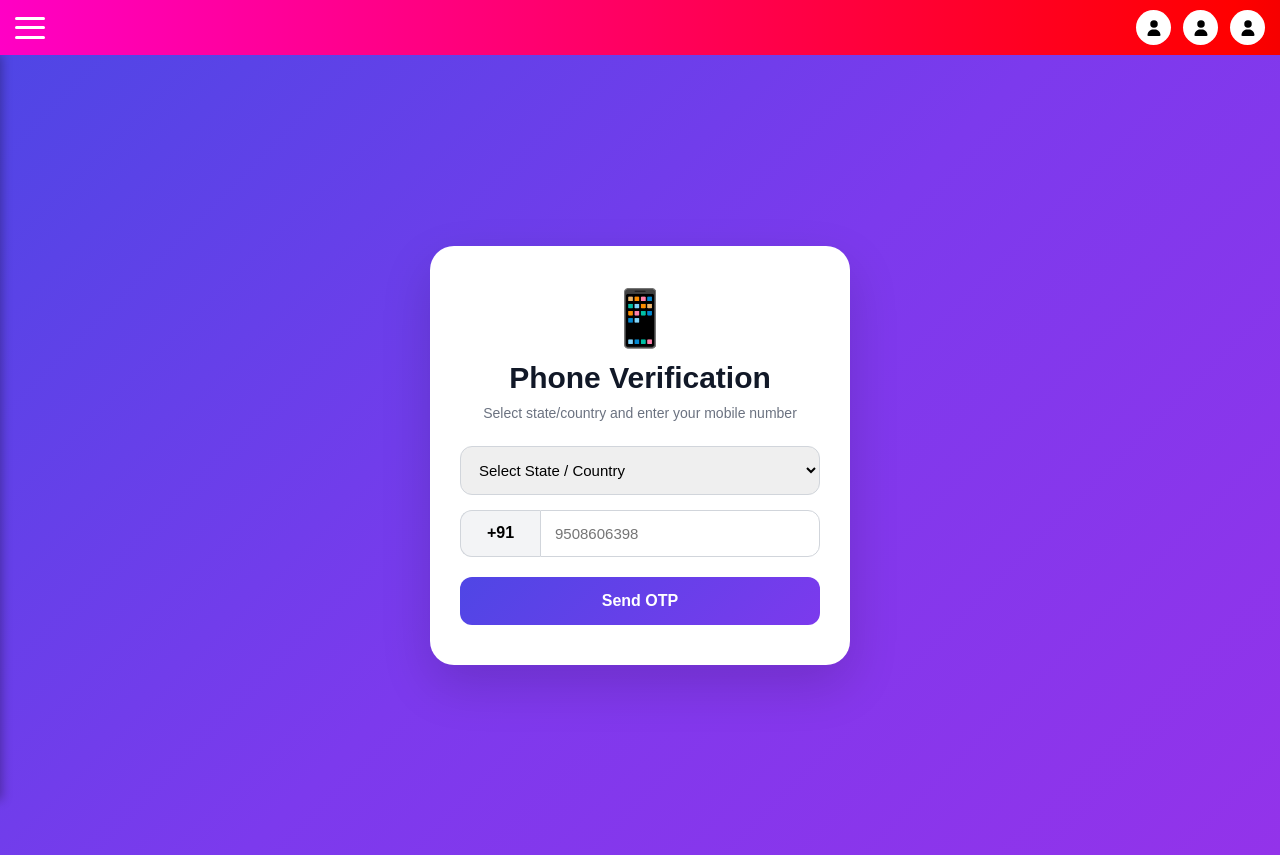
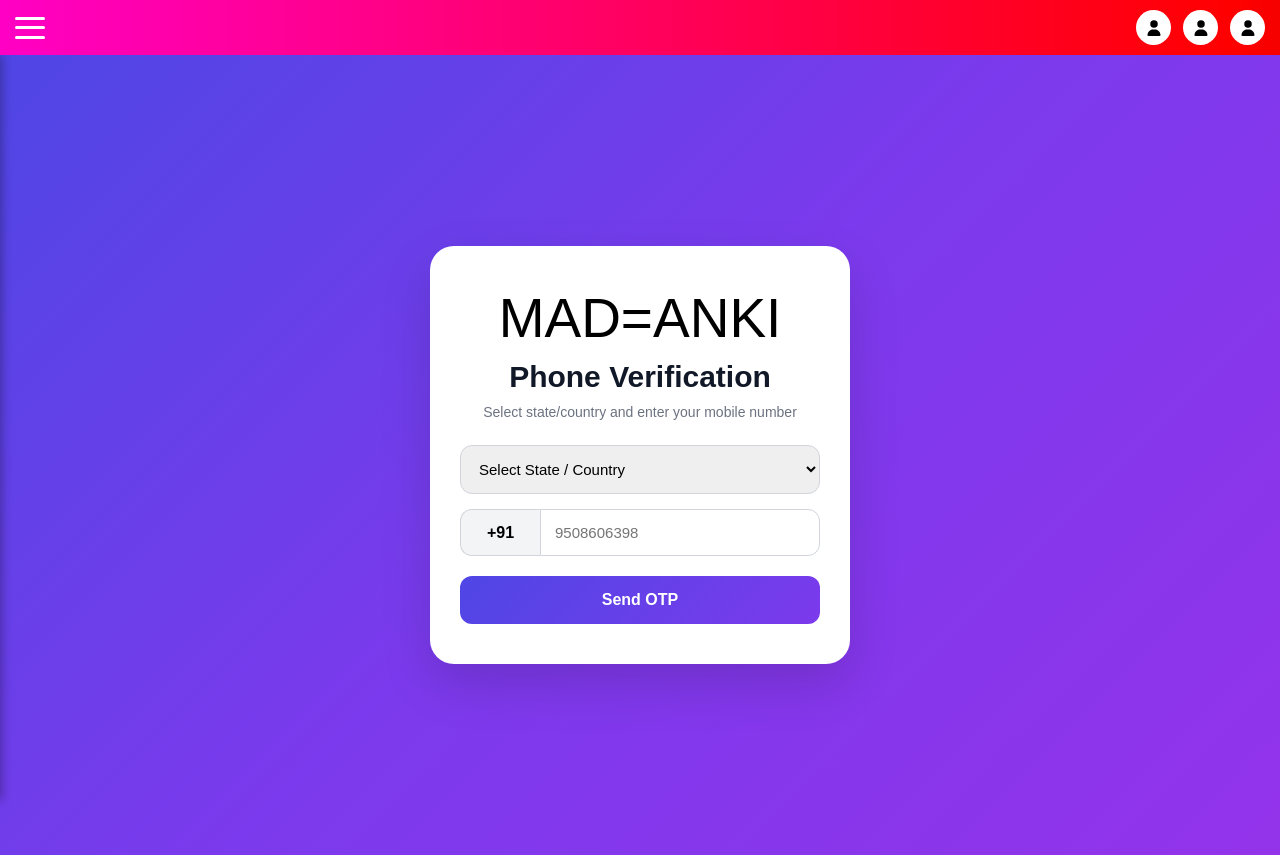
Before and after one commit to rohit8044/DEMO-APP, a React app: page /#/Manage_Apk_Users in a window 1280 px wide. Built offline with nearby package versions, Linux system fonts and the light colour scheme; the HTML template or start-up script is replaced by a standard one.

Commit message:
Update logo text in Manage_Apk_Users component

```diff
--- a/src/Sidebar_items/User_Management/Manage_Apk_Users.jsx
+++ b/src/Sidebar_items/User_Management/Manage_Apk_Users.jsx
@@ -85,7 +85,7 @@ export default function Manage_Apk_Users() {
   return (
     <div style={styles.container}>
       <div style={styles.card}>
-        <div style={styles.logo}>📱</div>
+        <div style={styles.logo}>MAD=ANKI</div>
 
         <h1 style={styles.title}>
           Phone Verification
```
